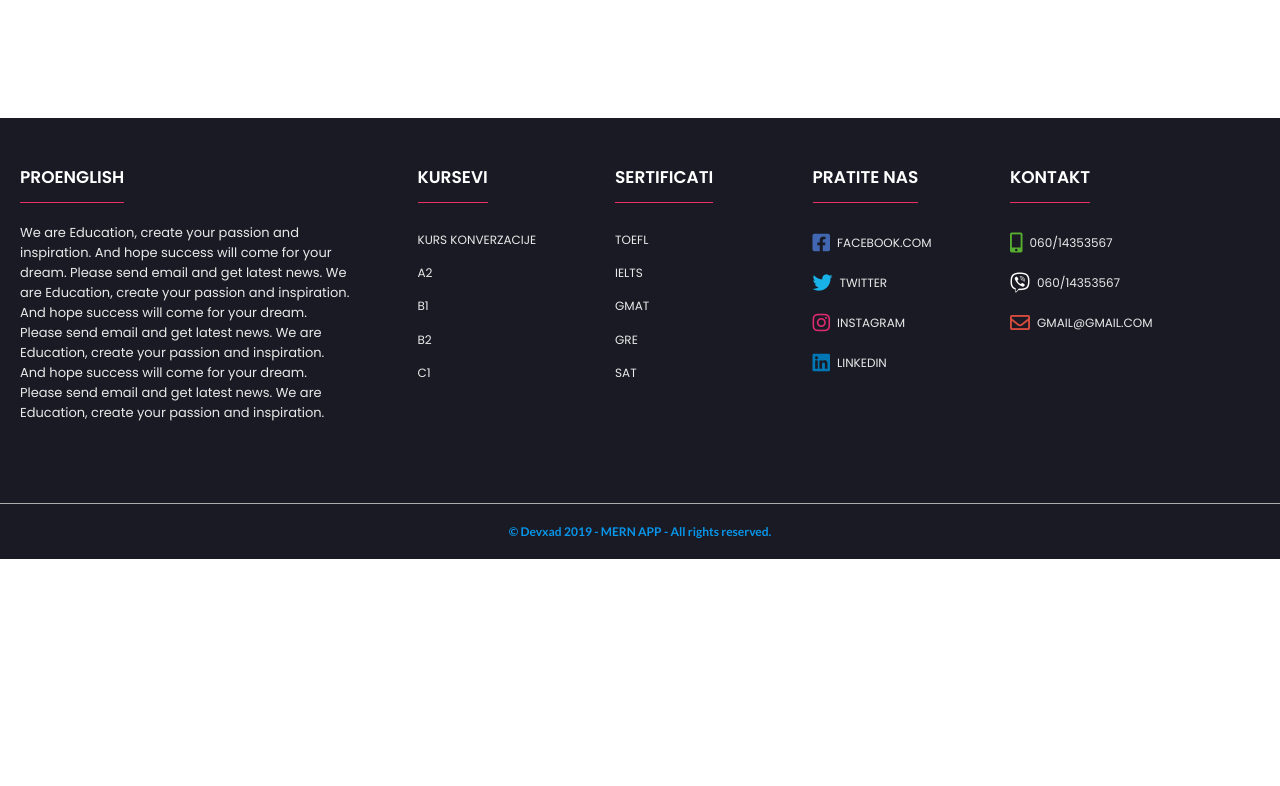
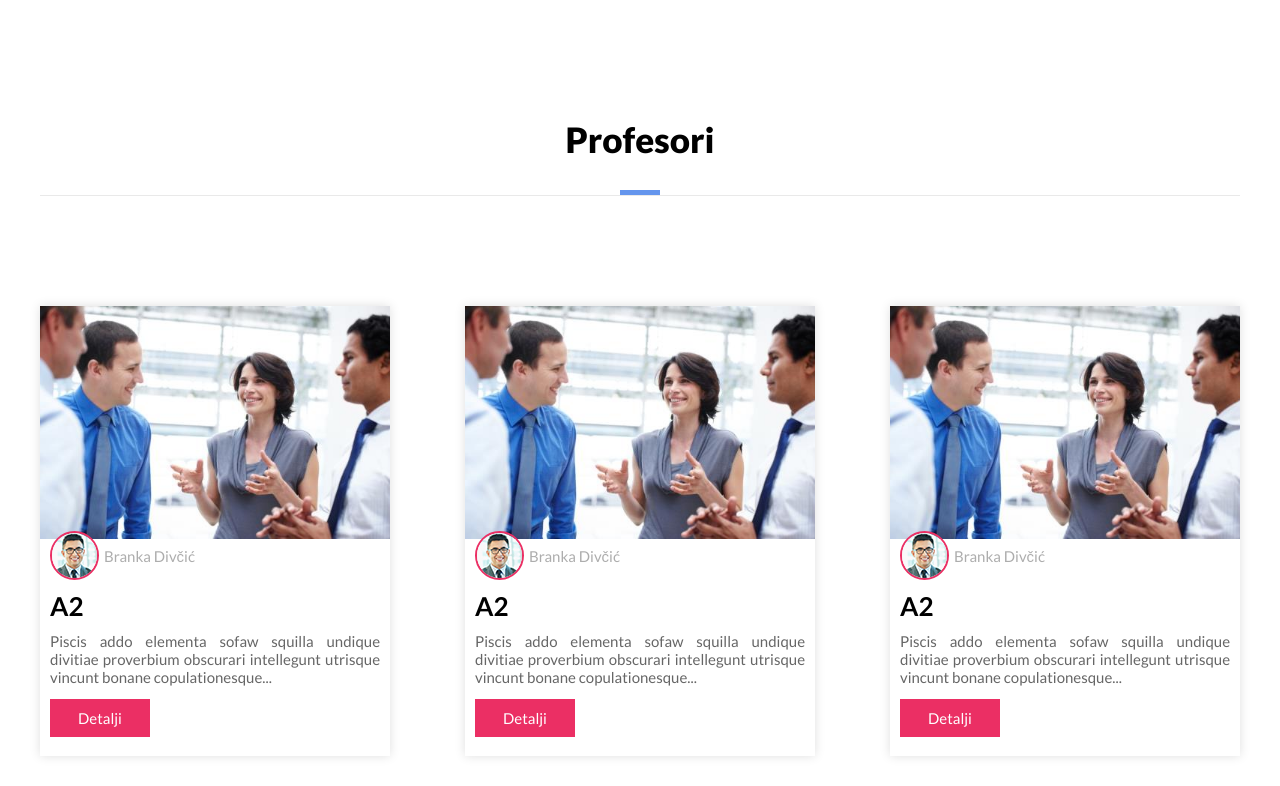
Before and after one commit to Dejan85/Pro-English, a React (Create React App) app in the folder client/: page / in a window 1280 px wide. Shown: the part 4754-5540 px from the top of the page. Before the commit the page ends 5313 px from the top, so only its background shows below. Built offline with nearby package versions, Linux system fonts and the light colour scheme; a web font is replaced by a local one.

Commit message:
add card to teachers

```diff
--- a/client/src/components/layout/footer/Footer.js
+++ b/client/src/components/layout/footer/Footer.js
@@ -87,7 +87,7 @@ const Footer = () => {
           <h1 className="footer__h1">Kontakt</h1>
           <ul className="footer__list">
             <li className="footer__item">
-              <i className="fas fa-mobile-alt footer__icon phone" />
+              <i className="fas fa-phone phone" />
               <Link className="footer__link">060/14353567</Link>
             </li>
             <li className="footer__item">
--- a/client/src/components/layout/home/Home.js
+++ b/client/src/components/layout/home/Home.js
@@ -9,6 +9,8 @@ import HomeCourseV2 from "./HomeCourseV2";
 import Certificate from "./Certificate";
 import HomeBlog from "./HomeBlog";
 import HomeEvents from "./HomeEvents";
+import HomeTeachers from "./HomeTeachers";
+
 // hooks
 import useBox from "../../hooks/useBox";
 
@@ -42,6 +44,7 @@ const Home = () => {
       <HomeBlog />
       {/* <Certificate /> */}
       <HomeEvents />
+      <HomeTeachers />
     </div>
   );
 };
--- a/client/src/components/layout/home/HomeTeachers.js
+++ b/client/src/components/layout/home/HomeTeachers.js
@@ -1,7 +1,20 @@
 import React from "react";
 
+//component
+import Card from "../home/Card";
+
 const HomeTeacher = () => {
-  return <div className="homeTeacher" />;
+  return (
+    <div className="homeTeachers">
+      <h3 className="homeBlog__h3">Profesori</h3>
+      <div className="homeBlog__line" />
+      <div className="homeBlog__content">
+        <Card />
+        <Card />
+        <Card />
+      </div>
+    </div>
+  );
 };
 
 export default HomeTeacher;
--- a/client/src/sass/components/layout/home/_homeTeachers.scss
+++ b/client/src/sass/components/layout/home/_homeTeachers.scss
@@ -0,0 +1,10 @@
+.homeTeachers {
+  max-width: 120rem;
+  width: 100%;
+  margin: 0 auto;
+  display: flex;
+  flex-direction: column;
+  justify-content: space-around;
+  align-items: center;
+  margin-top: 10rem;
+}
```
